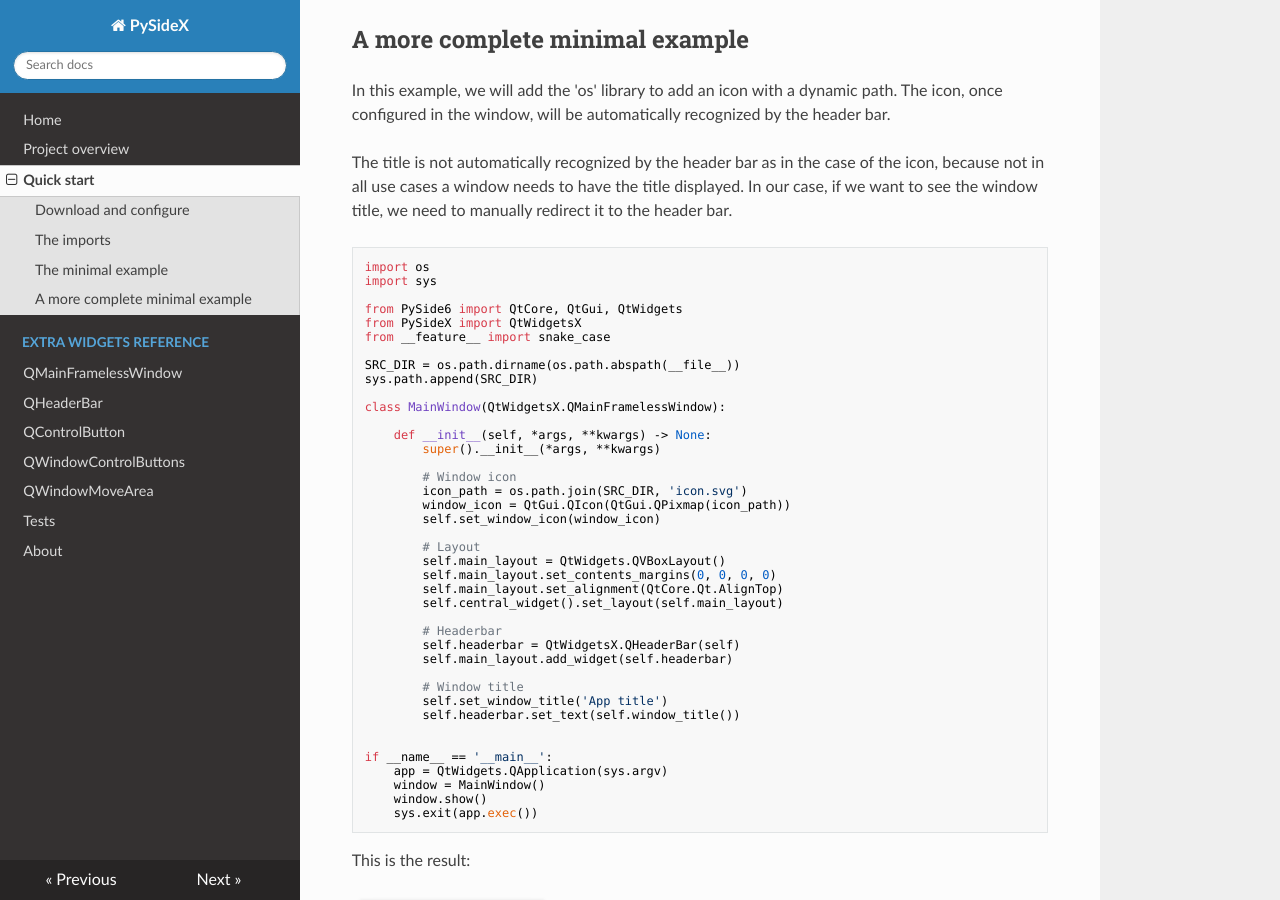
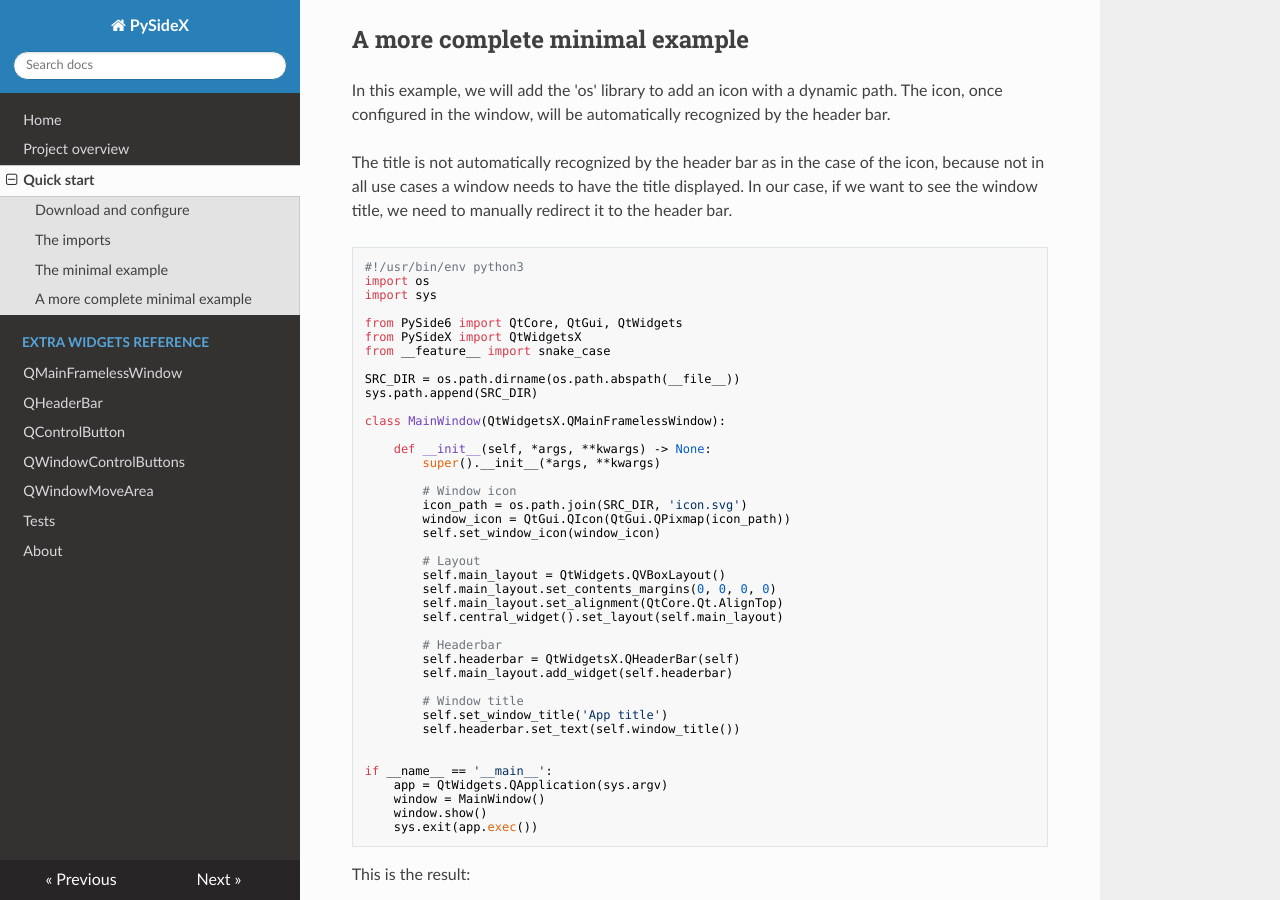
Before and after one commit to reticulardev/xside, an MkDocs documentation site: the page built from docs/quick_start.md, in a window 1280 px wide and 900 px high, scrolled down 2640 px. Built offline with MkDocs 1.6.1, drawn with Linux system fonts in a browser that asks for light colours; nearby versions of some CDN libraries.

Commit message:
Complete minimal example - doc

````diff
--- a/docs/quick_start.md
+++ b/docs/quick_start.md
@@ -116,6 +116,7 @@ displayed. In our case, if we want to see the window title, we need to manually
 redirect it to the header bar.
 
 ```python
+#!/usr/bin/env python3
 import os
 import sys
 
````
